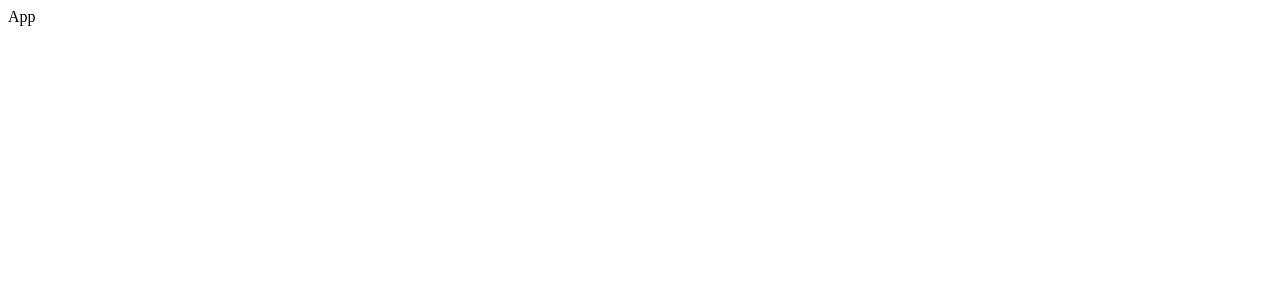
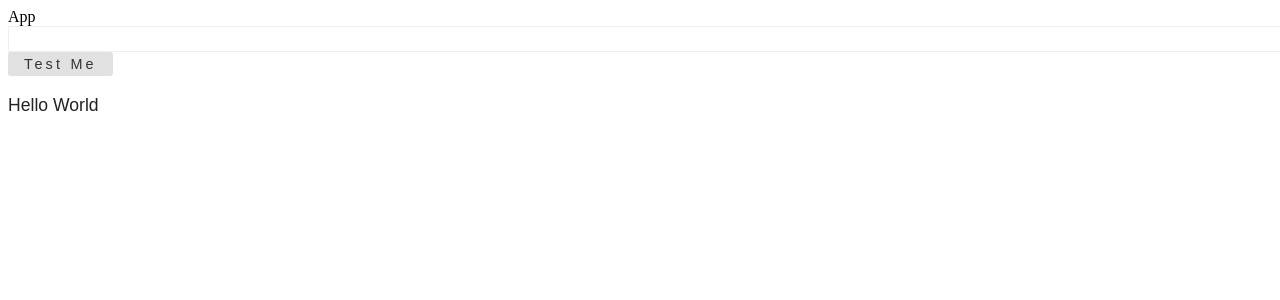
Before and after one commit to HM-Azijul/React-Custom-Form, a React (Vite) app: page / in a window 1280 px wide. Shown: the top 300 px of the page. Built offline with nearby package versions, Linux system fonts and the light colour scheme.

Commit message:
add Button, TextInput, Text component under UI components

```diff
--- a/index.html
+++ b/index.html
@@ -2,7 +2,7 @@
 <html lang="en">
   <head>
     <meta charset="UTF-8" />
-    <link rel="icon" type="image/svg+xml" href="/src/favicon.svg" />
+    <!-- <link rel="icon" type="image/svg+xml" href="/src/favicon.svg" /> -->
     <meta name="viewport" content="width=device-width, initial-scale=1.0" />
     <title>Vite App</title>
   </head>
--- a/package.json
+++ b/package.json
@@ -9,7 +9,8 @@
   },
   "dependencies": {
     "react": "^18.0.0",
-    "react-dom": "^18.0.0"
+    "react-dom": "^18.0.0",
+    "styled-components": "^5.3.5"
   },
   "devDependencies": {
     "@types/react": "^18.0.0",
--- a/src/app/App.jsx
+++ b/src/app/App.jsx
@@ -1,5 +1,16 @@
+import Button from '../components/UI/buttons/Button';
+import TextInput from '../components/UI/inputs/TextInput';
+import Text from '../components/UI/texts/Text';
+
 const App = () => {
-  return <div>App</div>;
+  return (
+    <div>
+      App
+      <TextInput />
+      <Button>Test Me</Button>
+      <Text size="lg">Hello World</Text>
+    </div>
+  );
 };
 
 export default App;
--- /dev/null
+++ b/src/components/UI/buttons/Button.jsx
@@ -0,0 +1,22 @@
+import styled from 'styled-components';
+
+const Button = styled.button`
+  border: none;
+  outline: none;
+  background: #e1e1e1;
+  color: #333;
+  border-radius: 0.15rem;
+  padding: 0.25rem 1rem;
+  font-size: 0.9rem;
+  font-family: Arial;
+  font-weight: 500;
+  letter-spacing: 0.2rem;
+  text-tranform: uppercase;
+  cursor: pointer;
+
+  &:hover {
+    background: #ddd;
+  }
+`;
+
+export default Button;
--- a/src/components/UI/inputs/TextInput.jsx
+++ b/src/components/UI/inputs/TextInput.jsx
@@ -0,0 +1,18 @@
+import styled from 'styled-components';
+
+const TextInput = styled.input`
+  width: 100%;
+  border: 1px solid #efefef;
+  outline: none;
+  padding: 0.25rem 0.5rem;
+  background: transparent;
+  font-size: 0.9rem;
+  font-family: Arial;
+  color: #333;
+
+  &:focus {
+    border: 2px solid skyblue;
+  }
+`;
+
+export default TextInput;
--- /dev/null
+++ b/src/components/UI/texts/Text.jsx
@@ -0,0 +1,22 @@
+import styled from 'styled-components';
+
+const fontSizes = {
+  sm: '0.8rem',
+  md: '1rem',
+  lg: '1.1rem',
+};
+
+const lineHeight = {
+  sm: 1.2,
+  md: 1.4,
+  lg: 1.6,
+}; //এটা নাম্বার তাই ডাবল কোট দেই নি। উপরের টার সাথে rem আছে তাই ওইটাকে স্ট্রিং বানাতে হইছিল।
+
+const Text = styled.p`
+  font-family: Arial;
+  font-size: ${(props) => fontSizes[props.size] ?? '1rem'};
+  color: #222;
+  line-height: ${(props) => lineHeight[props.line] ?? 1.3};
+`;
+
+export default Text;
```
Also changed, not shown: 1 other file (tests, documents, lock files or other folders).
